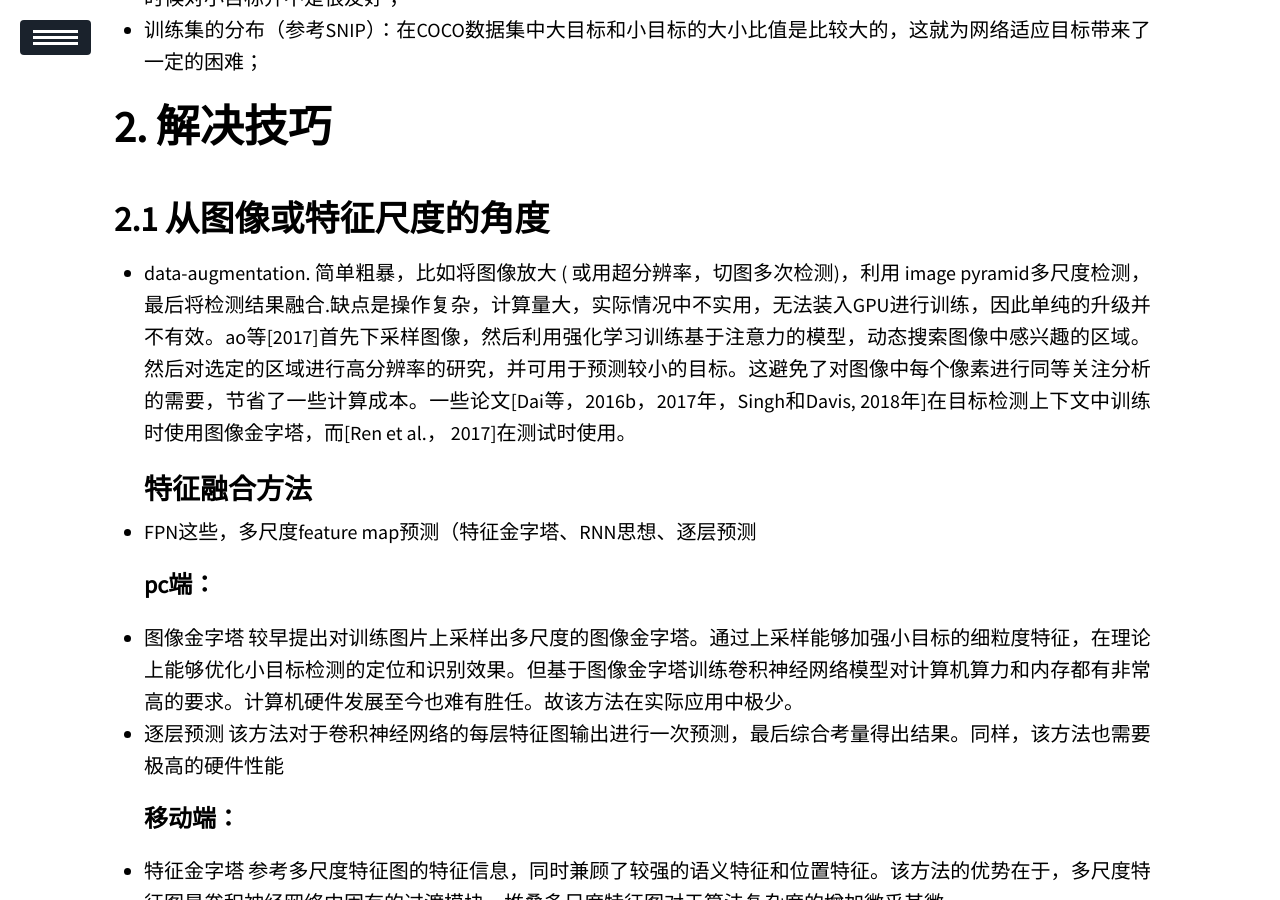
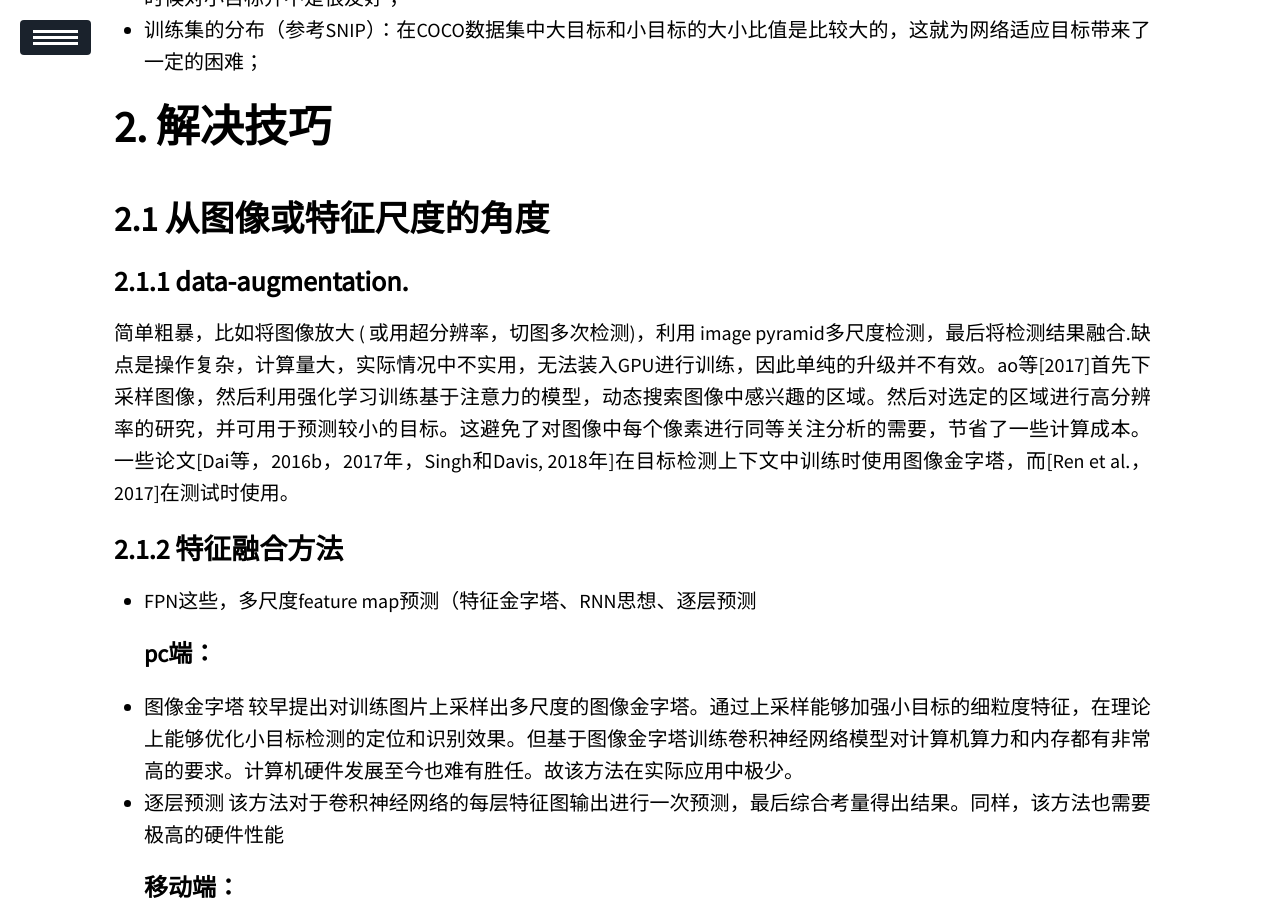
Before and after one commit to Hummmm/hummmm.github.io, a Jekyll site: the page built from _posts/2019-11-20-small-obj.md, in a window 1280 px wide and 900 px high, scrolled down 865 px. Built offline with Jekyll 4.4.1, drawn with Linux system fonts in a browser that asks for light colours; our own code applies the rules of GitHub Pages for plain Markdown files; a script that is not in the unit is left out.

Commit message:
Update 2019-11-20-small-obj.md

```diff
--- a/_posts/2019-11-20-small-obj.md
+++ b/_posts/2019-11-20-small-obj.md
@@ -23,7 +23,7 @@ description: 小目标检测的原因和训练技巧。经典的网络都是针
 # 解决技巧
 
 ## 从图像或特征尺度的角度
-- data-augmentation.
+### data-augmentation.
 简单粗暴，比如将图像放大 ( 或用超分辨率，切图多次检测)，利用 image pyramid多尺度检测，最后将检测结果融合.缺点是操作复杂，计算量大，实际情况中不实用，无法装入GPU进行训练，因此单纯的升级并不有效。ao等[2017]首先下采样图像，然后利用强化学习训练基于注意力的模型，动态搜索图像中感兴趣的区域。然后对选定的区域进行高分辨率的研究，并可用于预测较小的目标。这避免了对图像中每个像素进行同等关注分析的需要，节省了一些计算成本。一些论文[Dai等，2016b，2017年，Singh和Davis, 2018年]在目标检测上下文中训练时使用图像金字塔，而[Ren et al.， 2017]在测试时使用。
 ### 特征融合方法
 - FPN这些，多尺度feature map预测（特征金字塔、RNN思想、逐层预测
```
